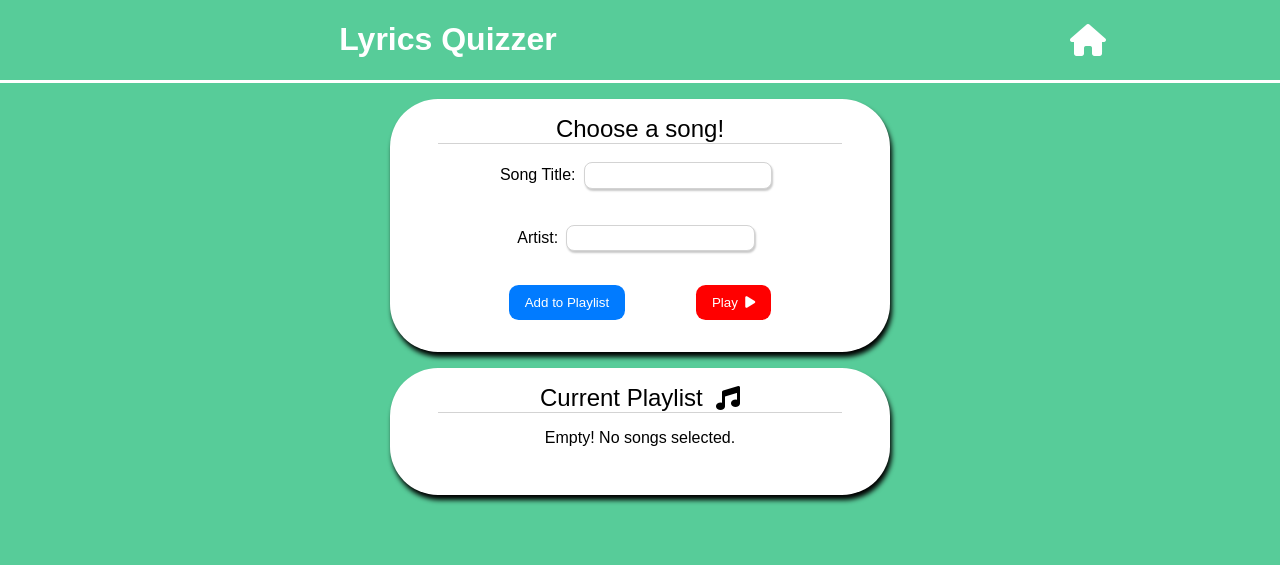
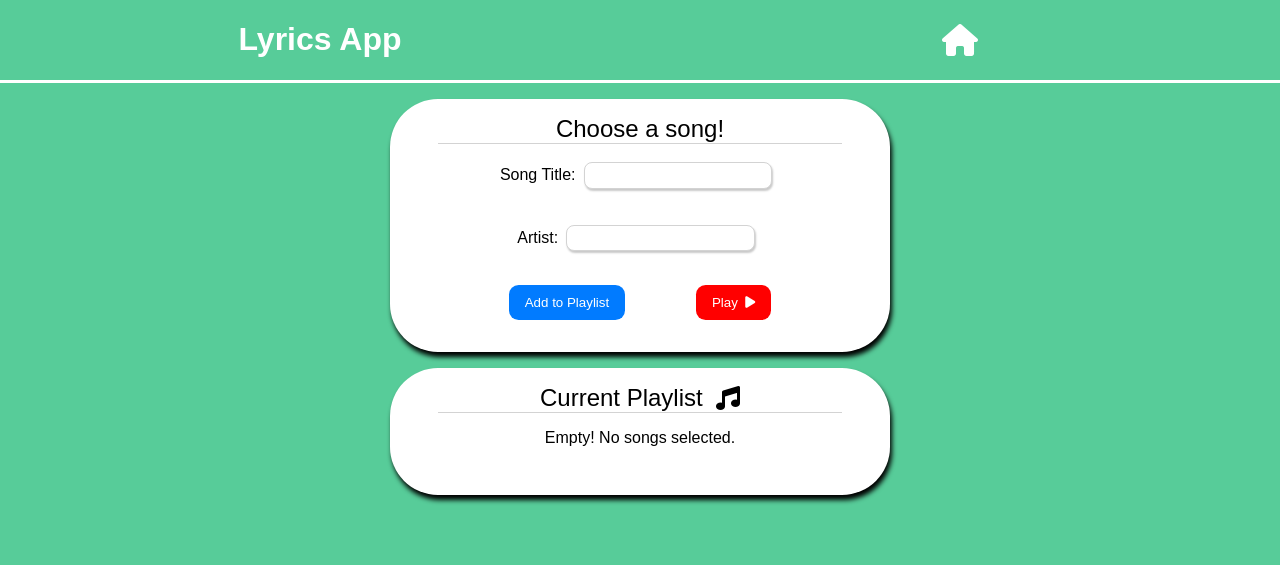
Before and after one commit to amyaitran/lyrics-quizzer, a website: page index.html in a window 1280 px wide. Drawn offline with Linux system fonts and the light colour scheme; a web font is replaced by a local one.

Commit message:
Revert "bug fix"

```diff
--- a/css/layout.css
+++ b/css/layout.css
@@ -12,24 +12,24 @@
   flex-wrap: wrap;
 }
 
+.column-full {
+  width: 100%;
+}
+
+.column-half {
+  width: 50%;
+}
+
 .column-one-tenths {
   width: 10%;
-}
-
-.column-two-tenths {
-  width: 20%;
-}
-
-.column-three-tenths {
-  width: 30%;
 }
 
 .column-seven-tenths {
   width: 70%;
 }
 
-.column-full {
-  width: 100%;
+.column-two-tenths {
+  width: 20%;
 }
 
 .center {
--- a/index.html
+++ b/index.html
@@ -38,10 +38,10 @@
   </div>
   <header>
     <div class="row white-line">
-      <div class="column-seven-tenths center">
-        <h1>Lyrics Quizzer</h1>
+      <div class="column-half center">
+        <h1>Lyrics App</h1>
       </div>
-      <div class="column-three-tenths center">
+      <div class="column-half center">
         <a href="#"><i id="home" class="fas fa-home"></i></a>
       </div>
     </div>
--- a/js/data.js
+++ b/js/data.js
@@ -1,8 +1,10 @@
 /* exported data */
+
+const previousPlaylist = localStorage.getItem('javascript-local-storage');
 
 let data = {
   playlistID: 0,
-  playlist: [],
+  playlist: JSON.parse(previousPlaylist),
   playlistIndexOfCurrentSong: null,
   playingFromPlaylist: false,
   artist: null,
@@ -19,11 +21,6 @@ let data = {
   completed: false
 };
 
-const previousPlaylist = localStorage.getItem('javascript-local-storage');
-if (previousPlaylist !== null) {
-  data.playlist = JSON.parse(previousPlaylist);
-}
-
 window.addEventListener('beforeunload', beforeUnload);
 
 function beforeUnload(event) {
```
